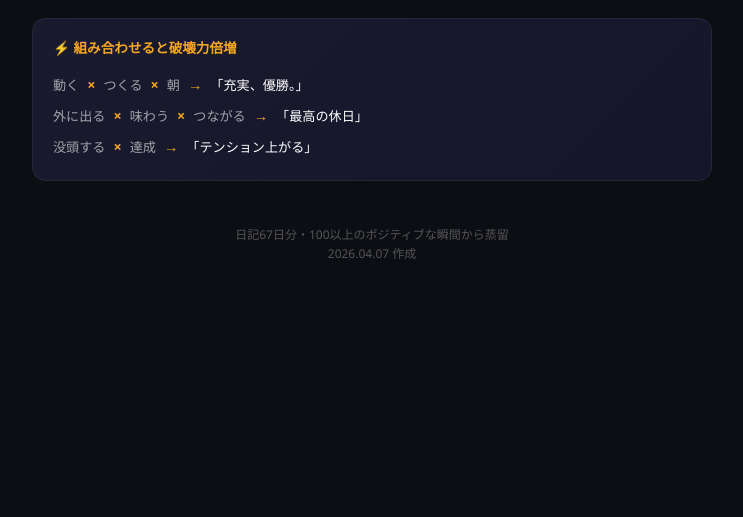
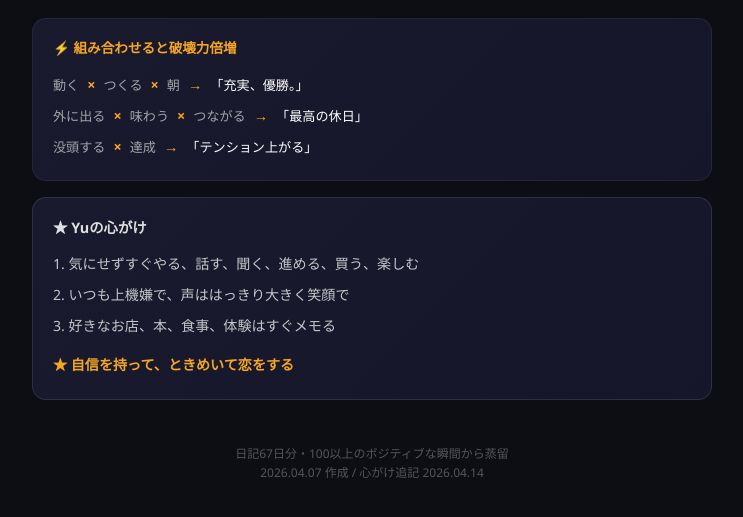
Before and after one commit to yux15th/high_qol_list, a plain HTML site: page index.html in a window 1280 px wide. Shown: the part 697-1214 px from the top of the page, without its empty margins (268-1011 px from the left). Before the commit the page ends 1004 px from the top, so only its background shows below. Drawn offline with Linux system fonts and the light colour scheme.

Commit message:
Add 心がけ section

```diff
--- a/index.html
+++ b/index.html
@@ -230,9 +230,19 @@
   </div>
 </div>
 
+<div class="booster" style="margin-top: 16px; border: 1px solid rgba(255,255,255,0.1);">
+  <div class="booster-title" style="color:#e0e0e0; font-size:0.9rem;">★ Yuの心がけ</div>
+  <div style="margin-top: 10px; line-height: 2.2; font-size: 0.88rem; color: rgba(255,255,255,0.75);">
+    <div>1. 気にせずすぐやる、話す、聞く、進める、買う、楽しむ</div>
+    <div>2. いつも上機嫌で、声ははっきり大きく笑顔で</div>
+    <div>3. 好きなお店、本、食事、体験はすぐメモる</div>
+    <div style="margin-top: 8px; color: #f5a623; font-weight: 600;">★ 自信を持って、ときめいて恋をする</div>
+  </div>
+</div>
+
 <div class="footer">
   日記67日分・100以上のポジティブな瞬間から蒸留<br>
-  2026.04.07 作成
+  2026.04.07 作成 / 心がけ追記 2026.04.14
 </div>
 
 </body>
```
